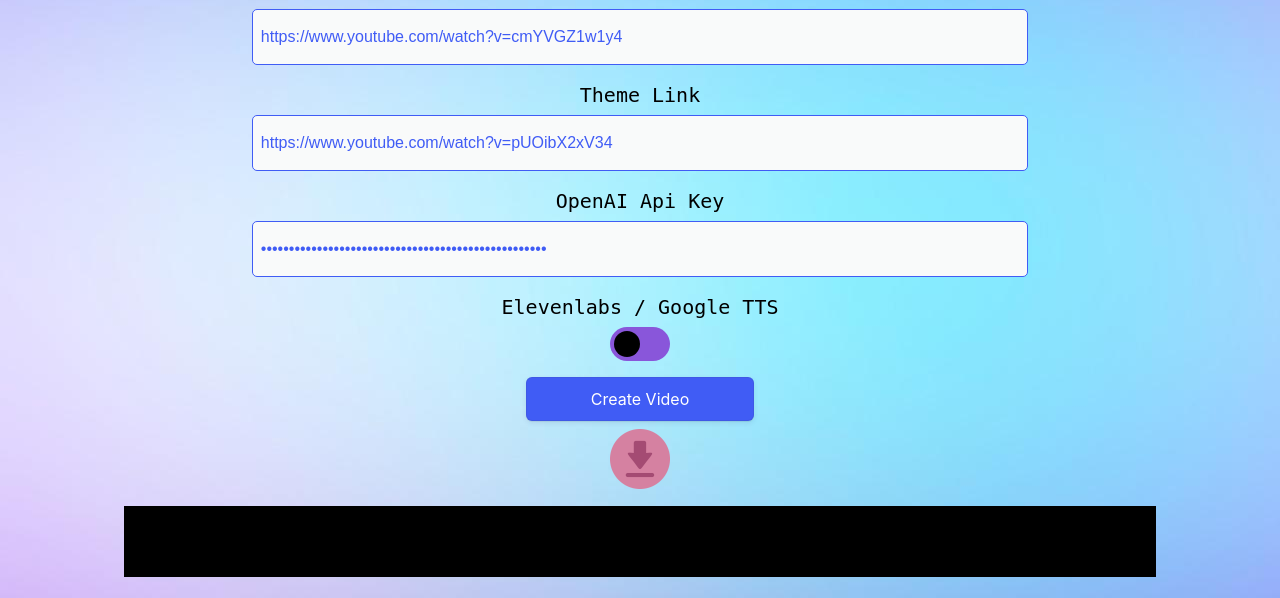
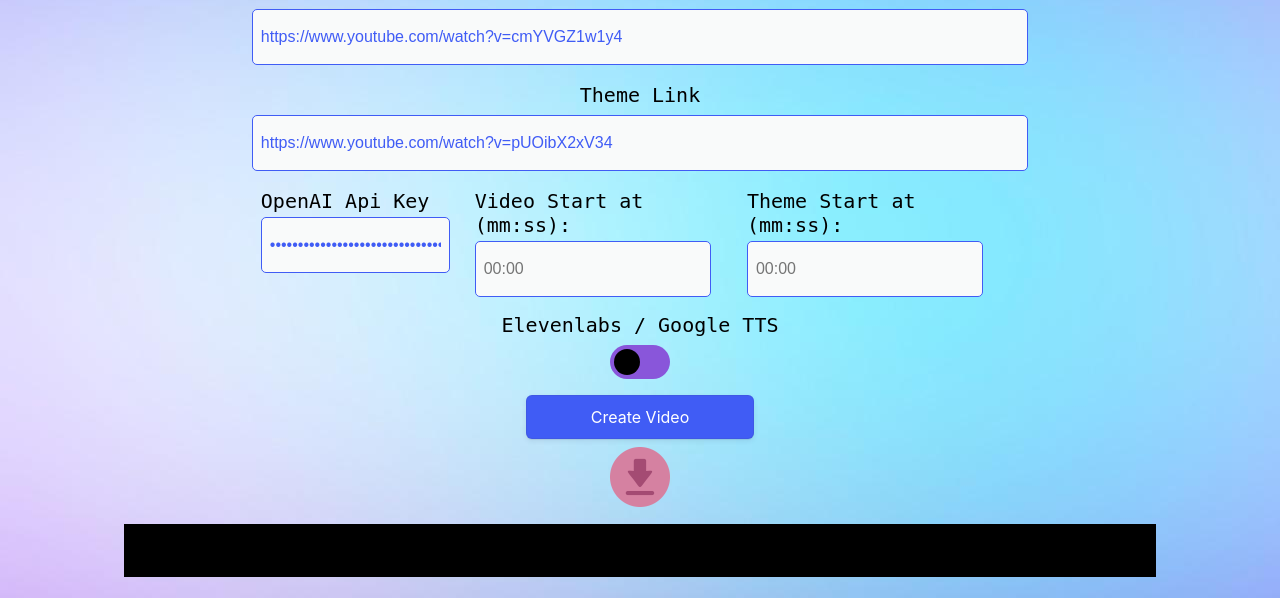
Before and after one commit to Captain-Samy/automatic-video-creator, a Flask app: page / in a window 1280 px wide. Shown: the part 218-816 px from the top of the page. Run offline with Flask 2, Linux system fonts and the light colour scheme.

Commit message:
html video theme start

```diff
--- a/templates/index.html
+++ b/templates/index.html
@@ -27,7 +27,7 @@
             width: 60%;
 
         }
-        input{
+        .inputBig{
             width: 100%;
                 border-radius: 5px;
                 background: rgb(249, 250, 250);
@@ -39,19 +39,36 @@
                 color: #405cf5;
                 box-shadow: none;
                 }
-        input:focus{
+        .inputBig:focus{
                     background-color: #fff;
                     border-color: #a37be2;
                     box-shadow: 1px 1px 0 #405cf5;
                 }
-
+        .inputSmall{
+            width: 80%;
+                margin-top: 0.5vh;
+                border-radius: 5px;
+                background: rgb(249, 250, 250);
+                border: 1px solid #405cf5;
+                font-size: 16px;
+                height: 40px;
+                line-height: 24px;
+                padding: 7px 8px;
+                color: #405cf5;
+                box-shadow: none;
+                }
+        .inputSmall:focus{
+                    background-color: #fff;
+                    border-color: #a37be2;
+                    box-shadow: 1px 1px 0 #405cf5;
+                }
         #log {
             background-color: black;
             color: white;
             font-family: monospace;
             padding: 10px;
             width: 80%;
-            height: 300px;
+            height: 100%;
             overflow-y: scroll;}
 
             /* CSS */
@@ -167,21 +184,32 @@
     <h1 class="headline">Automatic Video Creater</h1>
     <div id="inputs">
         <label for="topic">Prompt</label>
-        <input type="text" name="topic" id="topic" value="imitating SsethTzeentachs style write a 100 word video essay about Battlefield 5 and how much you hate the developers for making this game as well as every human who still plays it using funny comparisons as well as ironic and funny remarks"><br>
+        <input class = "inputBig" type="text" name="topic" id="topic" value="imitating SsethTzeentachs style write a 100 word video essay about Battlefield 5 and how much you hate the developers for making this game as well as every human who still plays it using funny comparisons as well as ironic and funny remarks"><br>
 
         <label for="videoLink">Video Link</label>
-        <input type="text" name="videoLink" id="videoLink" value="https://www.youtube.com/watch?v=cmYVGZ1w1y4"><br>
+        <input class = "inputBig" type="text" name="videoLink" id="videoLink" value="https://www.youtube.com/watch?v=cmYVGZ1w1y4"><br>
 
         <label for="themeLink">Theme Link</label>
-        <input type="text" name="themeLink" id="themeLink" value="https://www.youtube.com/watch?v=pUOibX2xV34"><br>
+        <input class = "inputBig" type="text" name="themeLink" id="themeLink" value="https://www.youtube.com/watch?v=pUOibX2xV34"><br>
 
-        <label for="openAiApiKey">OpenAI Api Key</label>
-        <input type="password" name="openAIApiKey" id="openAiApiKey" value={{openAiApiKey}}><br>
-
-        <label>Elevenlabs / Google TTS</label>
-        <label class="switch">
-            <input type="checkbox" id="ttsSwitch" onchange=test()>
-            <span class="slider round"></span>
+        <div style="display: flex; flex-direction: row;">
+            <div>
+                <label for="openAiApiKey">OpenAI Api Key</label>
+                <input class="inputSmall" type="password" name="openAIApiKey" id="openAiApiKey" value={{openAiApiKey}}><br>
+            </div>
+            <div>
+                <label for="time">Video Start at (mm:ss):</label>
+                <input class="inputSmall" type="text" id="time" name="time" pattern="\d{1,2}:\d{2}" placeholder="00:00" required>
+            </div>
+            <div>
+                <label for="time">Theme Start at (mm:ss):</label>
+                <input class="inputSmall" type="text" id="time" name="time" pattern="\d{1,2}:\d{2}" placeholder="00:00" required>
+            </div>
+        </div style="">
+            <label style="margin-top: 2vh;">Elevenlabs / Google TTS</label>
+            <label class="switch">
+                <input type="checkbox" id="ttsSwitch" onchange=test()>
+                <span class="slider round"></span>
         </label>
 
         <button class="button-9" onclick="runScript()" type="submit">Create Video</button>
```
